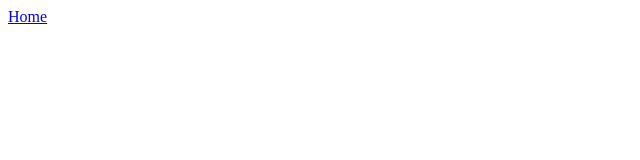
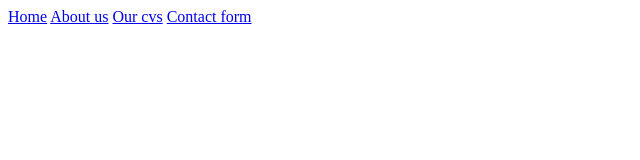
Before and after one commit to Tanzomat/202307-w1ch2-mar-munne-jacint-blanch, a plain HTML site: page index.html in a window 1280 px wide. Shown: the whole page, without its empty margins (0-640 px from the left). Drawn offline with Linux system fonts and the light colour scheme.

Commit message:
Add links to other pages in index file

```diff
--- a/index.html
+++ b/index.html
@@ -6,11 +6,14 @@
   <meta name="viewport" content="width=device-width, initial-scale=1.0">
   <title>Our Website</title>
   <link rel="shortcut icon" href="favicon-32x32.png" type="image/x-icon">
-  <a href="home.html">Home</a>
+
 </head>
 
 <body>
-
+  <a href="home.html">Home</a>
+  <a href="aboutus.html">About us</a>
+  <a href="ourcvs.html.html">Our cvs</a>
+  <a href="contact.html">Contact form</a>
 </body>
 
 </html>
```
